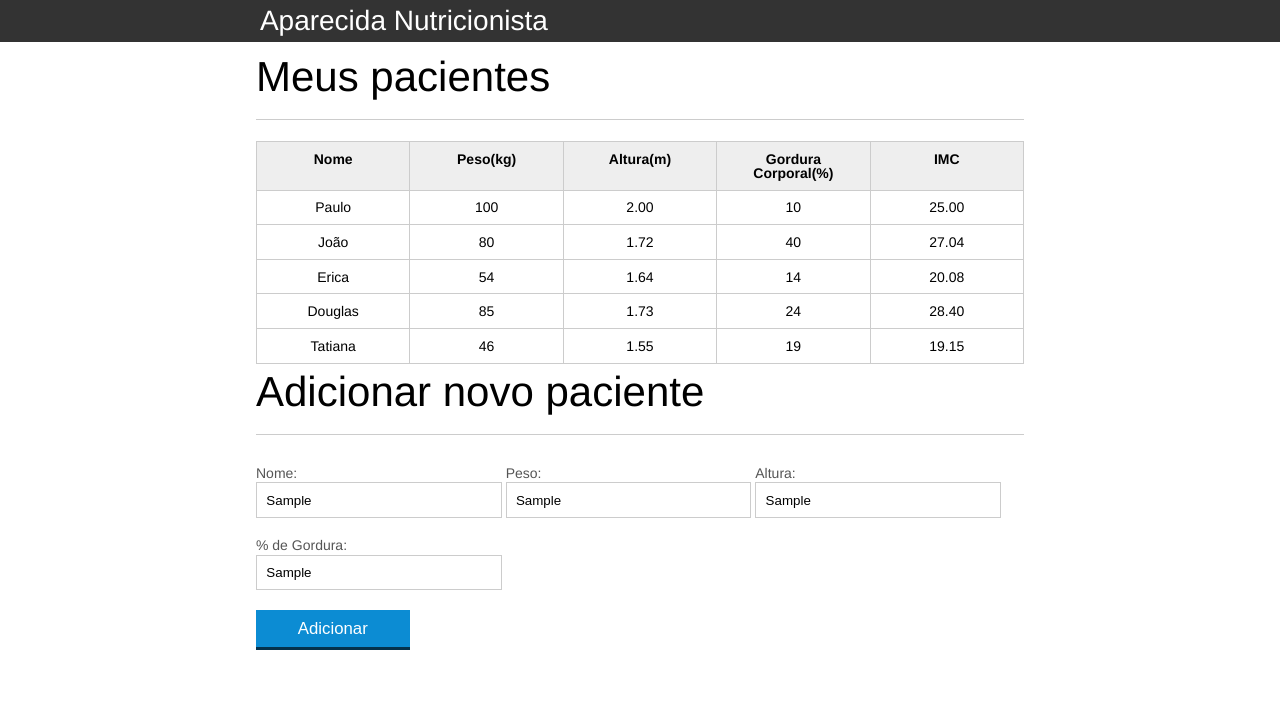
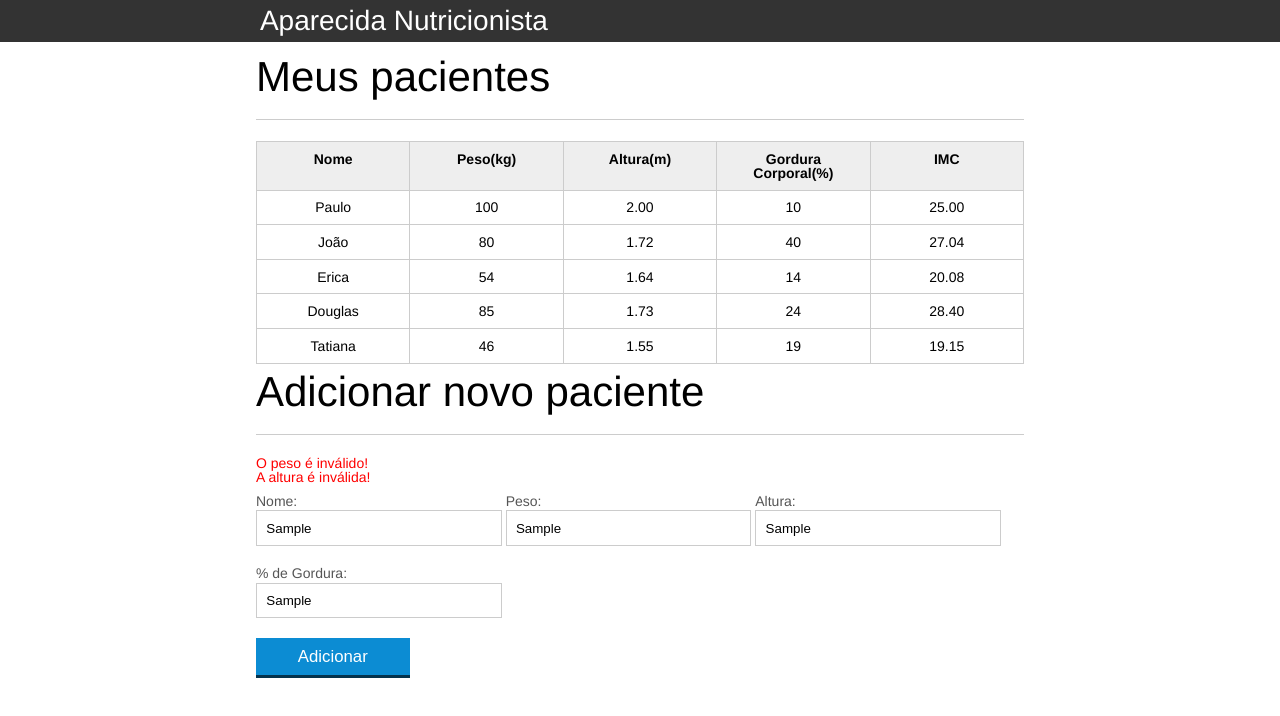
Before and after one commit to lucasamacedo/JavaScriptAlura, a plain HTML site: page C4_JavaScript_para_Web/index.html in a window 1280 px wide. Both pictures are taken after typing "Sample", "Sample", "Sample", "Sample" into the empty fields and a click on the button "Adicionar". Drawn offline with Linux system fonts and the light colour scheme.

Commit message:
Terminando a implementação de mensagens de erro no formulário

```diff
--- a/C4_JavaScript_para_Web/css/index.css
+++ b/C4_JavaScript_para_Web/css/index.css
@@ -136,3 +136,7 @@ button[disabled=disabled], button:disabled {
 .paciente-invalido{
 	background-color: lightcoral;
 }
+
+#mensagens-erro{
+	color: red;
+}
--- a/C4_JavaScript_para_Web/index.html
+++ b/C4_JavaScript_para_Web/index.html
@@ -74,6 +74,9 @@
 
 		<section class="container">
 			<h2 id="titulo-form">Adicionar novo paciente</h2>
+			<ul id="mensagens-erro">
+
+			</ul>
 			<form id="form-adiciona">
 				<div class="grupo">
 					<label for="nome">Nome:</label>
--- a/C4_JavaScript_para_Web/js/form.js
+++ b/C4_JavaScript_para_Web/js/form.js
@@ -5,18 +5,36 @@ botaoAdicionar.addEventListener("click", function(event){
 
     var paciente = obtemPacienteDoForm(form);
 
-    pacienteTr = montaTr(paciente);
+    var pacienteTr = montaTr(paciente);
 
-    if(!validaPaciente(paciente)){
-        console.log("Paciente inválido");
-        return; // sai da função antes de preencheer a tabela
+    var erros = validaPaciente(paciente);
+
+    if(erros.length > 0){
+        exibeMensagemDeErro(erros);
+        return;
     }
 
     var tabela = document.querySelector("#tabela-pacientes");
     tabela.appendChild(pacienteTr);
 
     form.reset();
+    mensagensErro = document.querySelector("#mensagens-erro");
+    limpaElementoHTML(mensagensErro);
 });
+
+function exibeMensagemDeErro(erros){
+    var ul = document.querySelector("#mensagens-erro");
+    ul.innerHTML = "";
+    erros.forEach(function(erro){
+        var li = document.createElement("li");
+        li.textContent = erro;
+        ul.appendChild(li);
+    });
+}
+
+function limpaElementoHTML(mensagensErro){
+    mensagensErro.innerHTML = "";
+}
 
 function obtemPacienteDoForm(form){
     var paciente = {
@@ -50,7 +68,12 @@ function montaTd(dado, classe){
 }
 
 function validaPaciente(paciente){
-    if(validaPeso(paciente.peso))
-        return true;
-    return false;
+    var erros = [];
+    if(paciente.nome.length == 0) erros.push("Por favor, insira o nome do paciente");
+    if(paciente.gordura.length == 0) erros.push("Por favor, insira a gordura corpórea");
+    if(paciente.peso.length == 0) erros.push("Por favor, insira o peso do paciente");
+    if(paciente.altura.length == 0) erros.push("Por favor, insira a altura do paciente");
+    if(!validaPeso(paciente.peso)) erros.push("O peso é inválido!");
+    if(!validaAltura(paciente.altura)) erros.push("A altura é inválida!");
+    return erros;
 }
```
